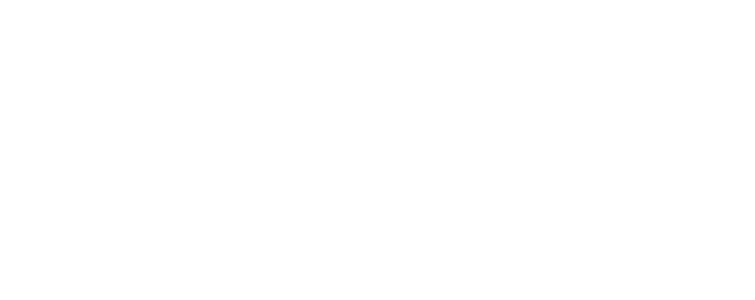
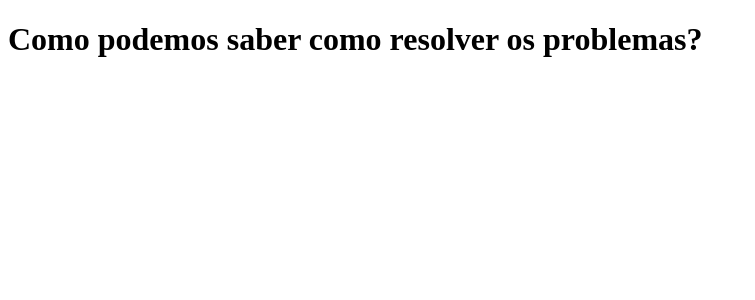
Before and after one commit to HackingDanger/ods-11, a React (Create React App) app: page / in a window 1280 px wide. Shown: the top 300 px of the page, without its empty margins (0-755 px from the left). Built offline with nearby package versions, Linux system fonts and the light colour scheme.

Commit message:
fix(faq): add component and remove styled components

```diff
--- a/src/App.js
+++ b/src/App.js
@@ -1,6 +1,9 @@
+import {Faq} from "components";
+
 function App() {
   return (
     <div className="App">
+      <Faq/>
     </div>
   );
 }
--- a/src/components/faq/index.js
+++ b/src/components/faq/index.js
@@ -1,14 +1,13 @@
 import { Icon } from "components/icon"
-import * as S from "./styles.js"
 
 export const Faq = () => {
 
   return (
-    <S.Container className="faq">
+    <div className="faq">
       <div className="faq_content">
         <h1 className="faq_content_title">Como podemos saber como resolver os problemas?</h1>
         <Icon name="arrow"/>
       </div>
-    </S.Container>
+    </div>
   )
 }
```
Also changed, not shown: src/index.js (line endings or trailing spaces).
